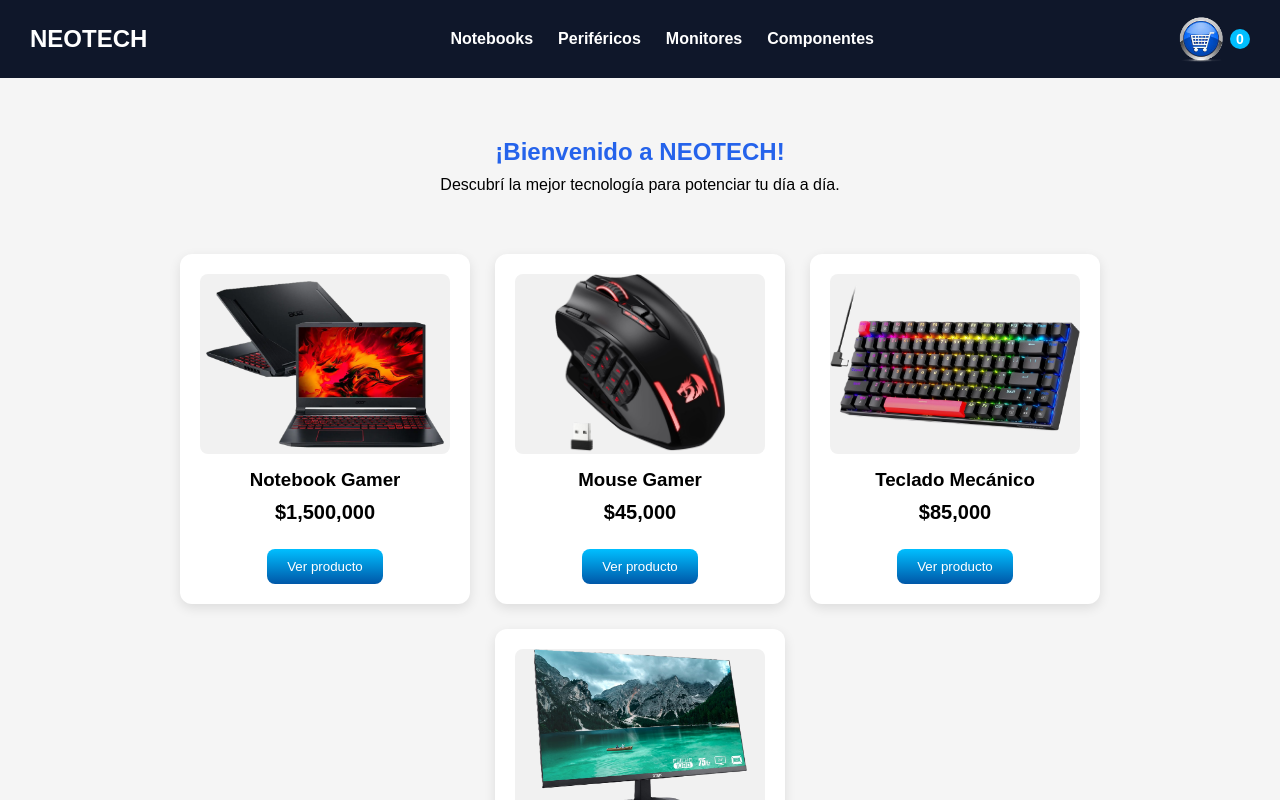
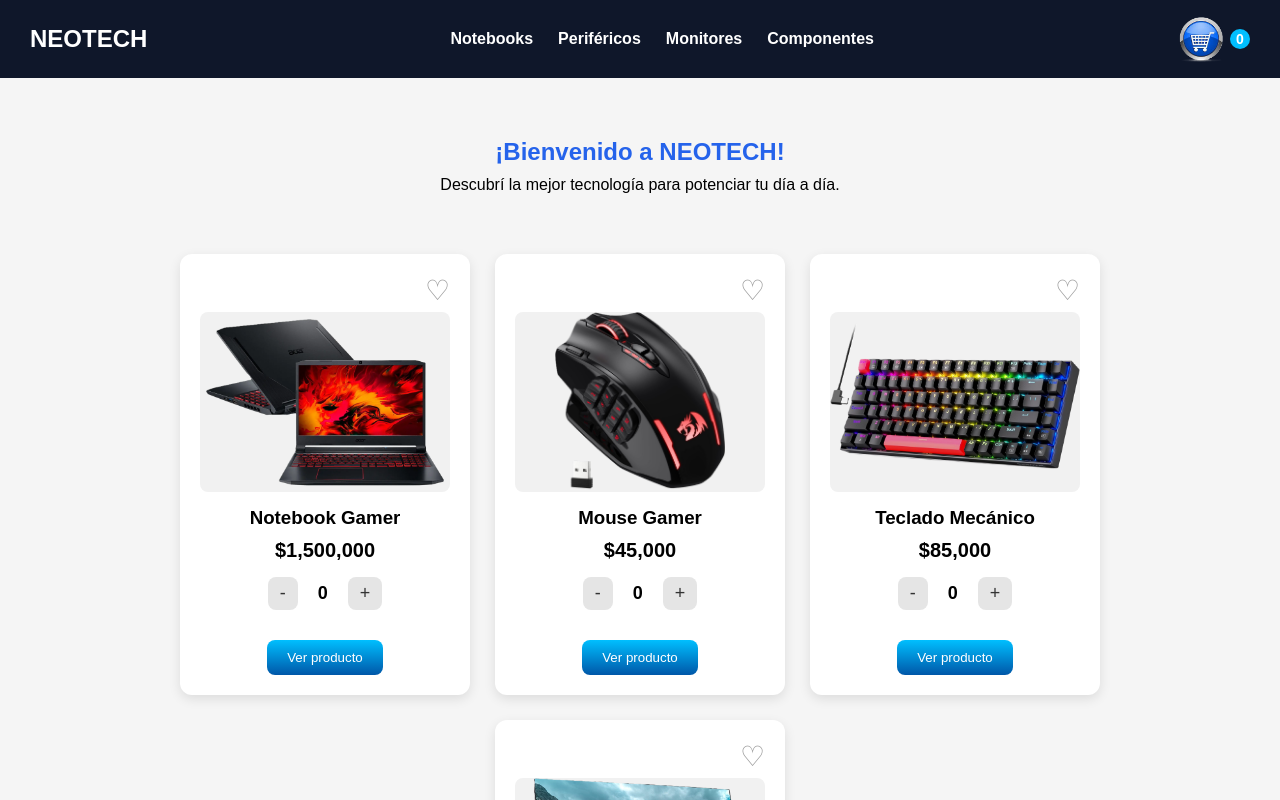
Before and after one commit to DarkNeo-1981/neotech-ecommerce, a React (Vite) app: page / in a window 1280 px wide. Shown: the top 800 px of the page. Built offline with nearby package versions, Linux system fonts and the light colour scheme.

Commit message:
feat: agregar hooks para contador y favoritos

```diff
--- a/src/components/Item.css
+++ b/src/components/Item.css
@@ -35,17 +35,69 @@
 }
 
 .item button {
-  margin-top: 15px;
-  padding: 10px 20px;
   border: none;
   border-radius: 8px;
-  background: linear-gradient(180deg, #00bfff 0%, #0057a8 100%);
-  color: #ffffff;
   cursor: pointer;
   transition: all 0.2s ease;
 }
 
-.item button:hover {
+/* Contador de cantidad */
+
+.quantity {
+  display: flex;
+  align-items: center;
+  justify-content: center;
+  gap: 15px;
+  margin: 15px 0;
+}
+
+.quantity button {
+  padding: 6px 12px;
+  font-size: 18px;
+  background-color: #e5e5e5;
+  color: #333333;
+}
+
+.quantity button:hover {
+  background-color: #d0d0d0;
+}
+
+.quantity span {
+  font-size: 18px;
+  font-weight: bold;
+  min-width: 20px;
+}
+
+/* Favorito */
+
+.favorite {
+  display: block;
+  margin: 0 0 5px auto;
+  padding: 0;
+  background: none;
+  color: #999999;
+  font-size: 28px;
+}
+
+.favorite:hover {
+  transform: scale(1.1);
+  background: none;
+}
+
+.favorite.active {
+  color: #e53935;
+}
+
+/* Botón Ver producto */
+
+.item > button:last-child {
+  margin-top: 15px;
+  padding: 10px 20px;
+  background: linear-gradient(180deg, #00bfff 0%, #0057a8 100%);
+  color: #ffffff;
+}
+
+.item > button:last-child:hover {
   transform: translateY(-2px);
   box-shadow: 0 4px 10px rgba(0, 87, 168, 0.35);
   filter: brightness(1.1);
--- a/src/components/Item.jsx
+++ b/src/components/Item.jsx
@@ -1,9 +1,32 @@
 
+import { useState } from "react";
 import "./Item.css";
 
 function Item({ name, price, image }) {
+  const [cantidad, setCantidad] = useState(0);
+  const [esFavorito, setEsFavorito] = useState(false);
+
+  const handleSumar = () => {
+    setCantidad(prev => prev + 1);
+  };
+
+  const handleRestar = () => {
+    setCantidad(prev => Math.max(0, prev - 1));
+  };
+
+  const toggleFavorite = () => {
+    setEsFavorito(prev => !prev);
+  };
+
   return (
     <article className="item">
+      <button
+        className={`favorite ${esFavorito ? "active" : ""}`}
+        onClick={toggleFavorite}
+      >
+        {esFavorito ? "♥" : "♡"}
+      </button>
+
       <div className="item-image">
         <img src={image} alt={name} />
       </div>
@@ -11,6 +34,12 @@
       <h3>{name}</h3>
       <p>${price.toLocaleString()}</p>
 
+      <div className="quantity">
+        <button onClick={handleRestar}>-</button>
+        <span>{cantidad}</span>
+        <button onClick={handleSumar}>+</button>
+      </div>
+
       <button>Ver producto</button>
     </article>
   );
```
